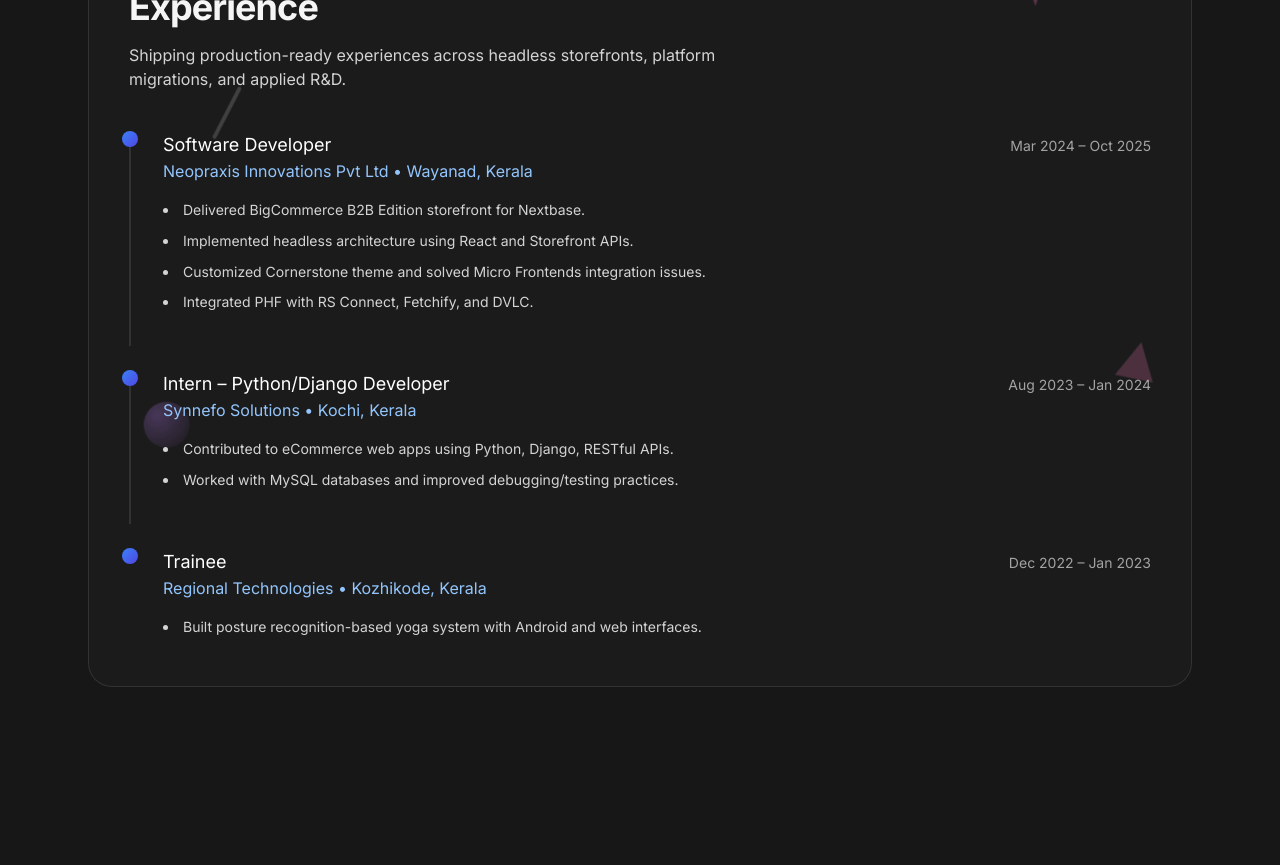
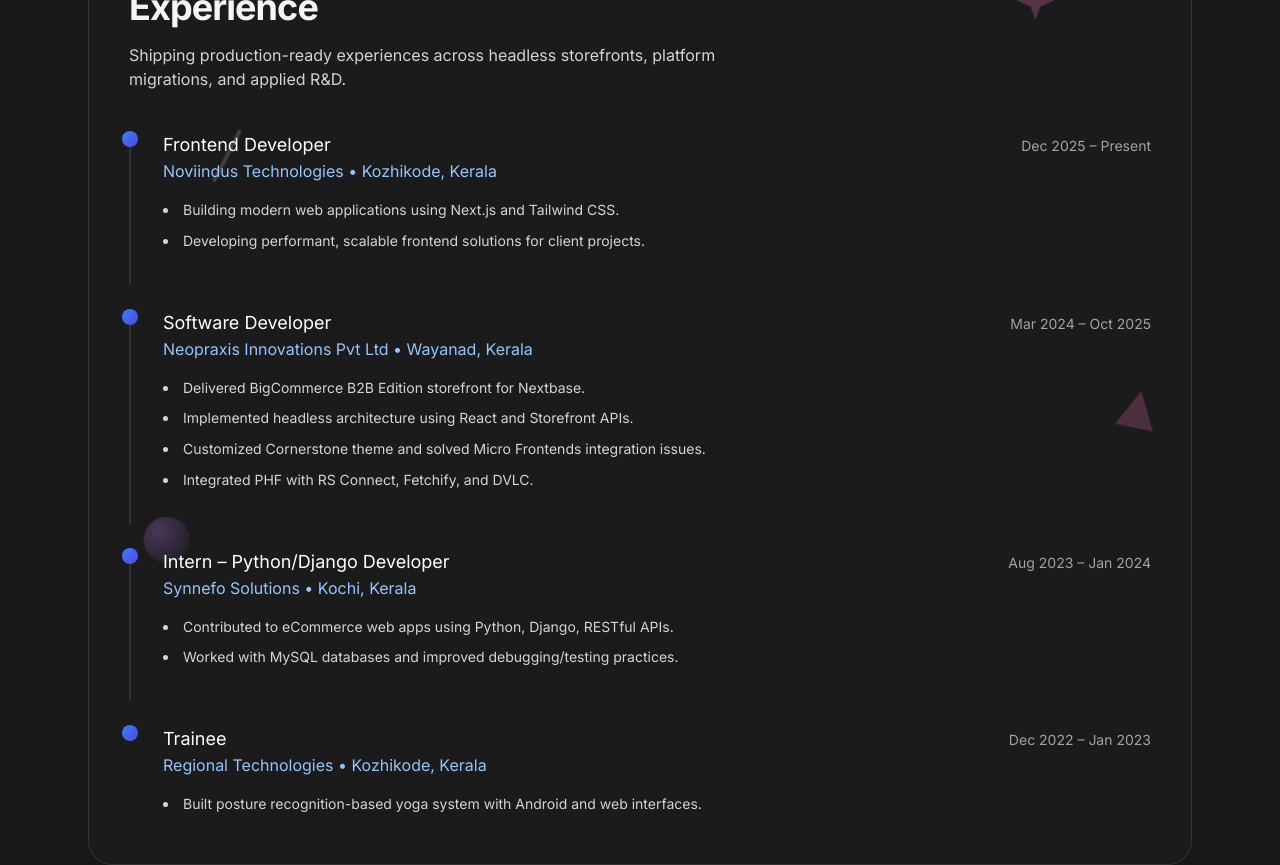
Before and after one commit to shahiirrrr/portfolio, a React (Vite) app: page / in a window 1280 px wide. Shown: the part 1840-2705 px from the top of the page. Built offline with nearby package versions, Linux system fonts and the light colour scheme.

Commit message:
feat: Add Next.js to technologies and include new frontend developer experience.

```diff
--- a/src/App.jsx
+++ b/src/App.jsx
@@ -9,6 +9,7 @@
   const roles = useMemo(() => ['Software Developer', 'Frontend Developer'], [])
   const logos = useMemo(() => ([
     { name: 'React', url: 'https://cdn.simpleicons.org/react/61dafb' },
+    { name: 'Next.js', url: 'https://cdn.simpleicons.org/nextdotjs/FFFFFF' },
     { name: 'JavaScript', url: 'https://cdn.simpleicons.org/javascript/f7df1e' },
     { name: 'TypeScript', url: 'https://cdn.simpleicons.org/typescript/3178c6' },
     { name: 'Python', url: 'https://cdn.simpleicons.org/python/3776AB' },
@@ -447,6 +448,16 @@
           />
           <div className="mt-10 grid gap-6">
             <ExperienceItem
+              title="Frontend Developer"
+              company="Noviindus Technologies"
+              location="Kozhikode, Kerala"
+              time="Dec 2025 – Present"
+              bullets={[
+                'Building modern web applications using Next.js and Tailwind CSS.',
+                'Developing performant, scalable frontend solutions for client projects.',
+              ]}
+            />
+            <ExperienceItem
               title="Software Developer"
               company="Neopraxis Innovations Pvt Ltd"
               location="Wayanad, Kerala"
@@ -557,7 +568,7 @@
               <p className="text-sm uppercase tracking-[0.3em] text-neutral-500">Tooling I use</p>
               <div className="mt-4 flex flex-wrap gap-2">
                 {[
-                  'React', 'Vite', 'Tailwind', 'shadcn/ui', 'GSAP', 'Framer Motion',
+                  'React', 'Next.js', 'Vite', 'Tailwind', 'shadcn/ui', 'GSAP', 'Framer Motion',
                   'BigCommerce', 'Stencil', 'Django', 'Flask', 'Node.js',
                   'GitHub', 'Trello', 'Notion', 'Zoho Sprints',
                 ].map((tool) => (
```
